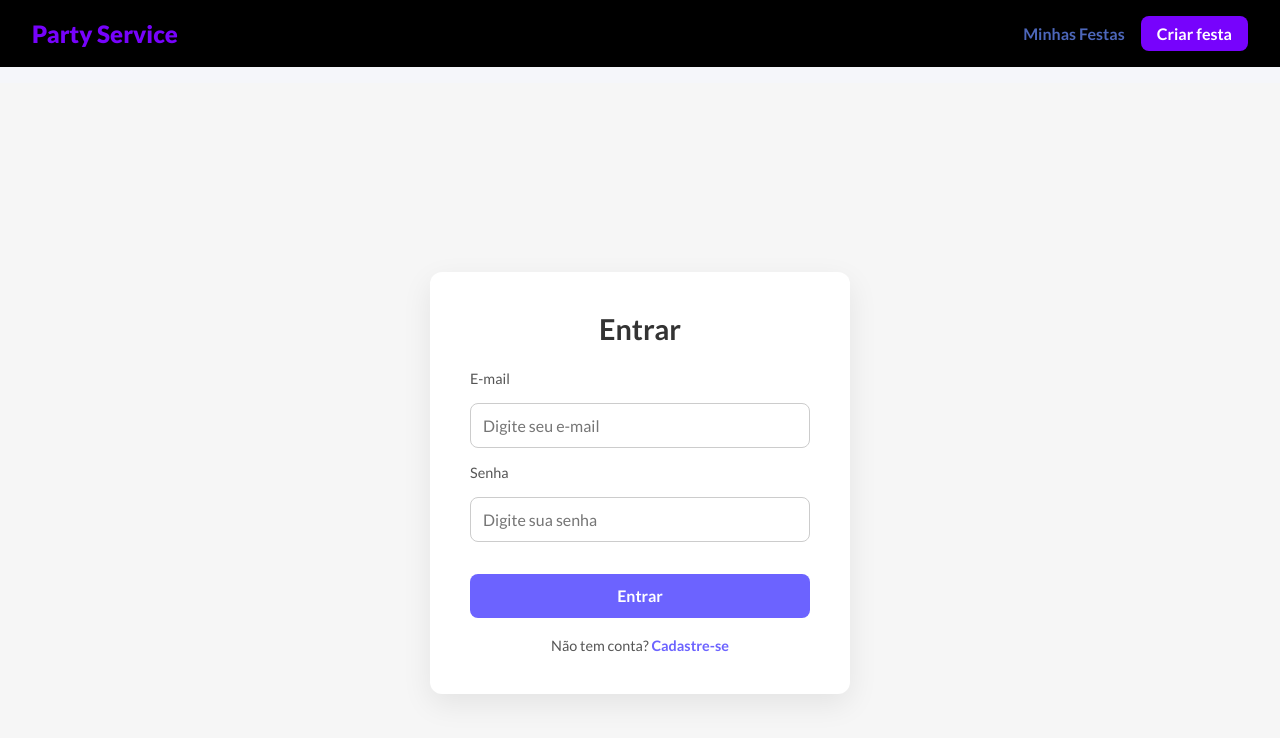
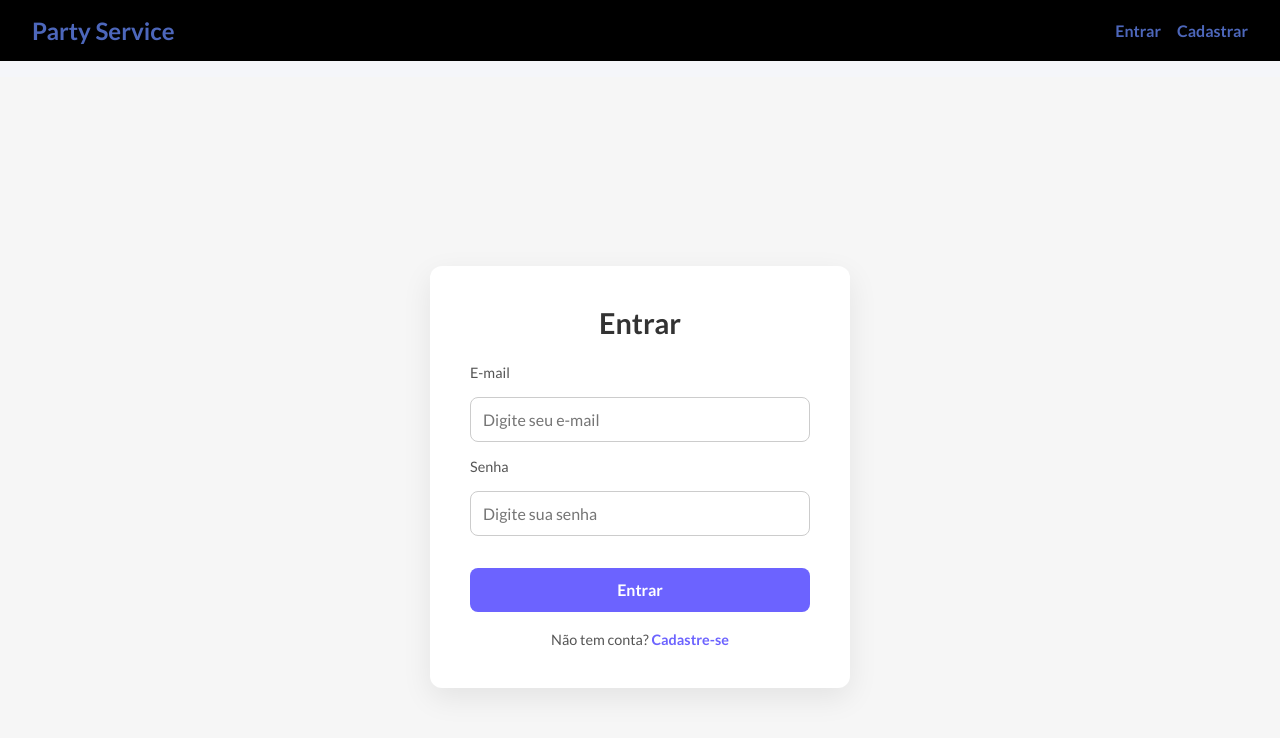
Before and after one commit to GustaOl1v3ir4/Party-Time, a React (Vite) app in the folder frontend/: page /login in a window 1280 px wide. Shown: the top 738 px of the page. Built offline with nearby package versions, Linux system fonts and the light colour scheme.

Commit message:
ajustando o CORS para teste e produção

```diff
--- a/frontend/src/components/Navbar.jsx
+++ b/frontend/src/components/Navbar.jsx
@@ -1,20 +1,42 @@
-import { NavLink } from "react-router-dom";
+import { Link, NavLink } from "react-router-dom";
+import { useAuth } from "../context/authContext";
 
 import './Navbar.css'
 
 const Navbar = () => {
+    const {user, logout} = useAuth();
+
     return(
         <nav id="navbar">
-            <h2>Party Service</h2>
+            <h2>
+                <Link to="/">Party Service</Link>
+            </h2>
+
+
+
             <ul>
-                <li>
-                    <NavLink to="/">Minhas Festas</NavLink>
-                </li>
-                <li>
-                    <NavLink to="/party/new" className="btn">
-                        Criar festa
-                    </NavLink>
-                </li>
+                {!user ? (
+                    <>
+                        <li>
+                            <Link to="/login">Entrar</Link>
+                        </li>
+                        <li>
+                            <Link to="/register">Cadastrar</Link>
+                        </li>
+                    </>
+                ) : (
+                    <>
+                    <li>
+                        <Link to="/">Minhas Festas</Link>
+                    </li>
+                    <li>
+                        <Link to="/party/new">Criar festa</Link>
+                    </li>
+                    <li>
+                        <button onClick={logout}>Sair</button>
+                    </li>
+                    </>
+                )}
             </ul>
         </nav>
     )
--- a/frontend/src/context/authContext.jsx
+++ b/frontend/src/context/authContext.jsx
@@ -1,4 +1,4 @@
-import { createContext, useEffect, useState } from "react";
+import { createContext, useEffect, useState, useContext } from "react";
 import partyFetch from "../axios/config";
 
 
@@ -70,3 +70,7 @@ export const AuthProvider = ({ children }) => {
     );
 
 };
+
+export const useAuth = () => {
+  return useContext(authContext);
+};
--- a/frontend/src/main.jsx
+++ b/frontend/src/main.jsx
@@ -17,6 +17,9 @@ import Party from './routes/Party.jsx';
 import EditParty from './routes/EditParty.jsx';
 import Login from './routes/Login.jsx';
 import Register from './routes/Register.jsx';
+import PrivateRoute from './routes/PrivateRoute.jsx';
+
+
 
 
 
@@ -26,10 +29,6 @@ const router = createBrowserRouter([
     element: <App />,
     children:[
       {
-        path: "/",
-        element: <Home />,
-      },
-      {
         path: "/login",
         element: <Login />,
       },
@@ -38,16 +37,36 @@ const router = createBrowserRouter([
         element: <Register />,
       },
       {
+        path: "/",
+        element: (
+        <PrivateRoute>
+          <Home />
+        </PrivateRoute>
+        ),
+      },
+      {
         path: "/party/new",
-        element: <CreateParty />,
+        element: (
+          <PrivateRoute>
+            <CreateParty />
+          </PrivateRoute>
+        ),
       },
       {
         path: "/party/:id",
-        element: <Party />,
+        element: (
+          <PrivateRoute>
+            <Party />
+          </PrivateRoute>
+        ),
       },
       {
         path: "/party/edit/:id",
-        element: <EditParty />,
+        element: (
+          <PrivateRoute>
+            <EditParty />
+          </PrivateRoute>
+        ),
       },
     ],
   },
--- /dev/null
+++ b/frontend/src/routes/PrivateRoute.jsx
@@ -0,0 +1,14 @@
+import { Navigate } from "react-router-dom";
+import { useAuth } from "../context/authContext";
+
+const PrivateRoute = ({ children }) => {
+  const { user, loading } = useAuth();
+
+  if (loading) return <p>Carregando...</p>;
+
+  if (!user) return <Navigate to="/login" />;
+
+  return children;
+};
+
+export default PrivateRoute;
```
Also changed, not shown: 1 other file (tests, documents, lock files or other folders).
